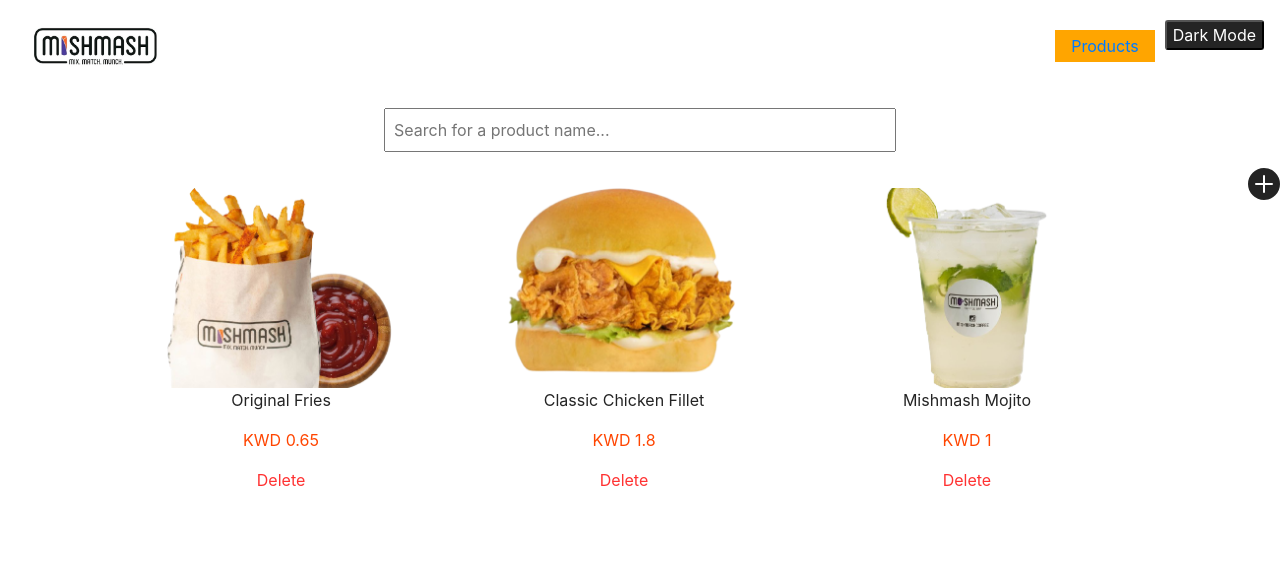
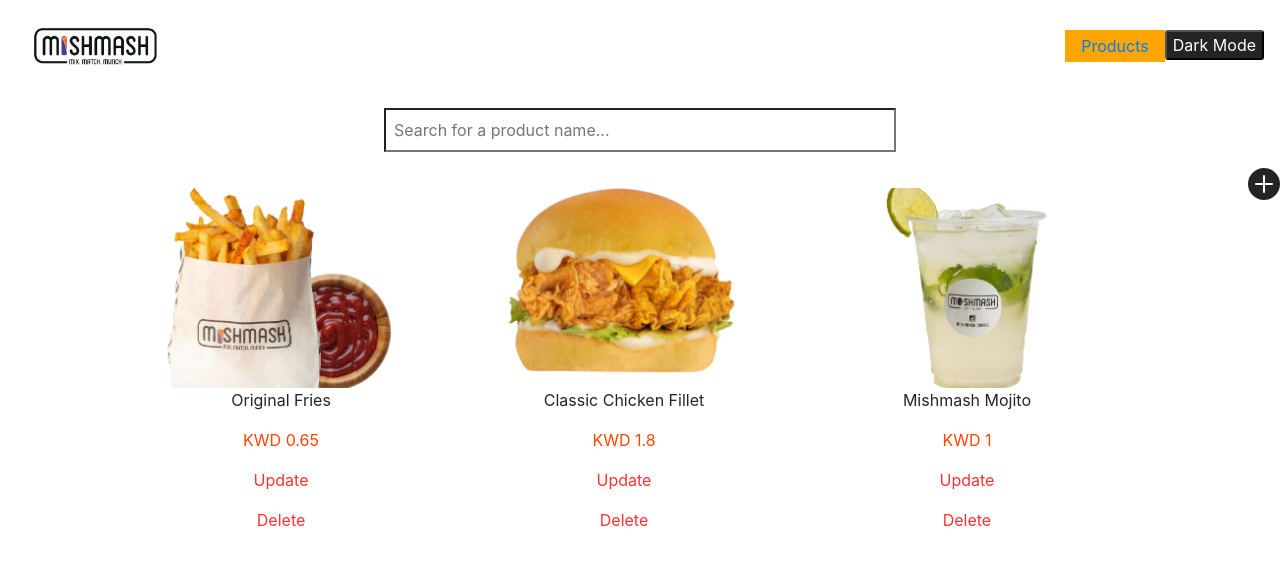
Before and after one commit to hibaalqaed/Mishmash, a React (Create React App) app: page /products in a window 1280 px wide. Shown: the top 564 px of the page. Built offline with nearby package versions, Linux system fonts and the light colour scheme.

Commit message:
Feature 13

```diff
--- a/src/components/NavBar.js
+++ b/src/components/NavBar.js
@@ -12,7 +12,7 @@
       <div className="collapse navbar-collapse" id="navbarSupportedContent">
         <ul className="navbar-nav ml-auto">
           <li className="nav-item active">
-            <NavProduct to="/products" style={{ margin: 10, float: "right" }}>
+            <NavProduct to="/products" style={{ float: "right" }}>
               Products
             </NavProduct>
           </li>
--- a/src/components/ProductItem.js
+++ b/src/components/ProductItem.js
@@ -1,6 +1,7 @@
 import { Link } from "react-router-dom";
 import { ProductWrapper } from "../styles";
 import DeleteButton from "./buttons/DeleteButton";
+import UpdateButton from "./buttons/UpdateButton";
 
 const ProductItem = ({ product }) => {
   return (
@@ -10,6 +11,7 @@
       </Link>
       <p>{product.name}</p>
       <p className="product-price">{product.price}</p>
+      <UpdateButton oldProduct={product} />
       <DeleteButton productSlug={product.slug} />
     </ProductWrapper>
   );
--- /dev/null
+++ b/src/components/buttons/UpdateButton.js
@@ -0,0 +1,27 @@
+//React
+import { useState } from "react";
+
+//Components
+import ProductModal from "../modals/ProductModal";
+
+import { UpdateButtonStyled } from "../../styles";
+
+const UpdateButton = ({ oldProduct }) => {
+  const [isOpen, setIsOpen] = useState(false);
+
+  const closeModal = () => setIsOpen(false);
+  const openModal = () => setIsOpen(true);
+
+  return (
+    <>
+      <UpdateButtonStyled onClick={openModal}>Update</UpdateButtonStyled>
+      <ProductModal
+        oldProduct={oldProduct}
+        isOpen={isOpen}
+        closeModal={closeModal}
+      />
+    </>
+  );
+};
+
+export default UpdateButton;
--- a/src/components/modals/ProductModal.js
+++ b/src/components/modals/ProductModal.js
@@ -5,13 +5,33 @@
 
 import productStore from "../../stores/productStore";
 
-const ProductModal = ({ isOpen, closeModal }) => {
-  const [product, setProduct] = useState({
-    name: "",
-    price: 0,
-    description: "",
-    image: "",
-  });
+/**
+ * Null Coalescing Operator
+ *
+ * oldProduct ? oldProduct : {
+      name: "",
+      price: 0,
+      description: "",
+      image: "",
+    }
+ * ...same as...
+ *
+ * oldProduct ?? {
+      name: "",
+      price: 0,
+      description: "",
+      image: "",
+    }
+ */
+
+const ProductModal = ({ isOpen, closeModal, oldProduct }) => {
+  const [product, setProduct] = useState(
+    oldProduct ?? {
+      name: "",
+      price: 0,
+      description: "",
+    }
+  );
 
   const handleChange = (event) => {
     setProduct({ ...product, [event.target.name]: event.target.value });
@@ -19,7 +39,9 @@
 
   const handleSubmit = (event) => {
     event.preventDefault();
-    productStore.createProduct(product);
+    // if (oldProduct) productStore.updateProduct(product);
+    // else productStore.createProduct(product);
+    productStore[oldProduct ? "updateProduct" : "createProduct"](product);
     closeModal();
   };
 
@@ -34,6 +56,7 @@
           <div className="col-6">
             <label>Name</label>
             <input
+              value={product.name}
               name="name"
               onChange={handleChange}
               type="text"
@@ -45,6 +68,7 @@
           <div className="col-6">
             <label>Price</label>
             <input
+              value={product.price}
               name="price"
               onChange={handleChange}
               type="number"
@@ -57,6 +81,7 @@
           <div className="col-6">
             <label>Description</label>
             <input
+              value={product.description}
               name="description"
               onChange={handleChange}
               type="text"
@@ -68,6 +93,7 @@
           <div className="col-6">
             <label>Image</label>
             <input
+              value={product.image}
               name="image"
               onChange={handleChange}
               type="text"
@@ -76,7 +102,9 @@
             />
           </div>
         </div>
-        <CreateButtonStyled type="submit">Create</CreateButtonStyled>
+        <CreateButtonStyled type="submit">
+          {oldProduct ? "Update" : "Create"}
+        </CreateButtonStyled>
       </form>
     </Modal>
   );
--- a/src/stores/productStore.js
+++ b/src/stores/productStore.js
@@ -9,6 +9,7 @@
     makeObservable(this, {
       products: observable,
       createProduct: action,
+      updateProduct: action,
       deleteProduct: action,
     });
   }
@@ -17,6 +18,18 @@
     newProduct.id = this.products[this.products.length - 1].id + 1;
     newProduct.slug = slugify(newProduct.name);
     this.products.push(newProduct);
+  };
+
+  updateProduct = (updatedProduct) => {
+    const product = this.products.find(
+      (product) => product.id === updatedProduct.id
+    );
+    for (const key in product) product[key] = updatedProduct[key];
+    // product.name = updatedProduct.name;
+    // product.price = updatedProduct.price;
+    // product.descriptipn = updatedProduct.descriptipn;
+    // product.image = updatedProduct.image;
+    product.slug = slugify(product.name);
   };
 
   deleteProduct = (productSlug) => {
--- a/src/styles.js
+++ b/src/styles.js
@@ -7,6 +7,11 @@
     background-color: ${(props) => props.theme.backgroundColor};
   }
   `;
+
+export const UpdateButtonStyled = styled.p`
+  color: ${(props) => props.theme.red};
+  cursor: pointer;
+`;
 
 export const CreateButtonStyled = styled.button`
   color: ${(props) => props.theme.backgroundColor};
@@ -35,6 +40,7 @@
 
 export const DeleteButtonStyled = styled.p`
   color: ${(props) => props.theme.red};
+  cursor: pointer;
 `;
 
 export const GoBackButton = styled.button`
@@ -67,6 +73,8 @@
   margin: 1rem auto;
   display: block;
   width: 40%;
+  background-color: ${(props) => props.theme.backgroundColor};
+  color: ${(props) => props.theme.mainColor};
 `;
 
 export const ThemeButton = styled.button`
```
